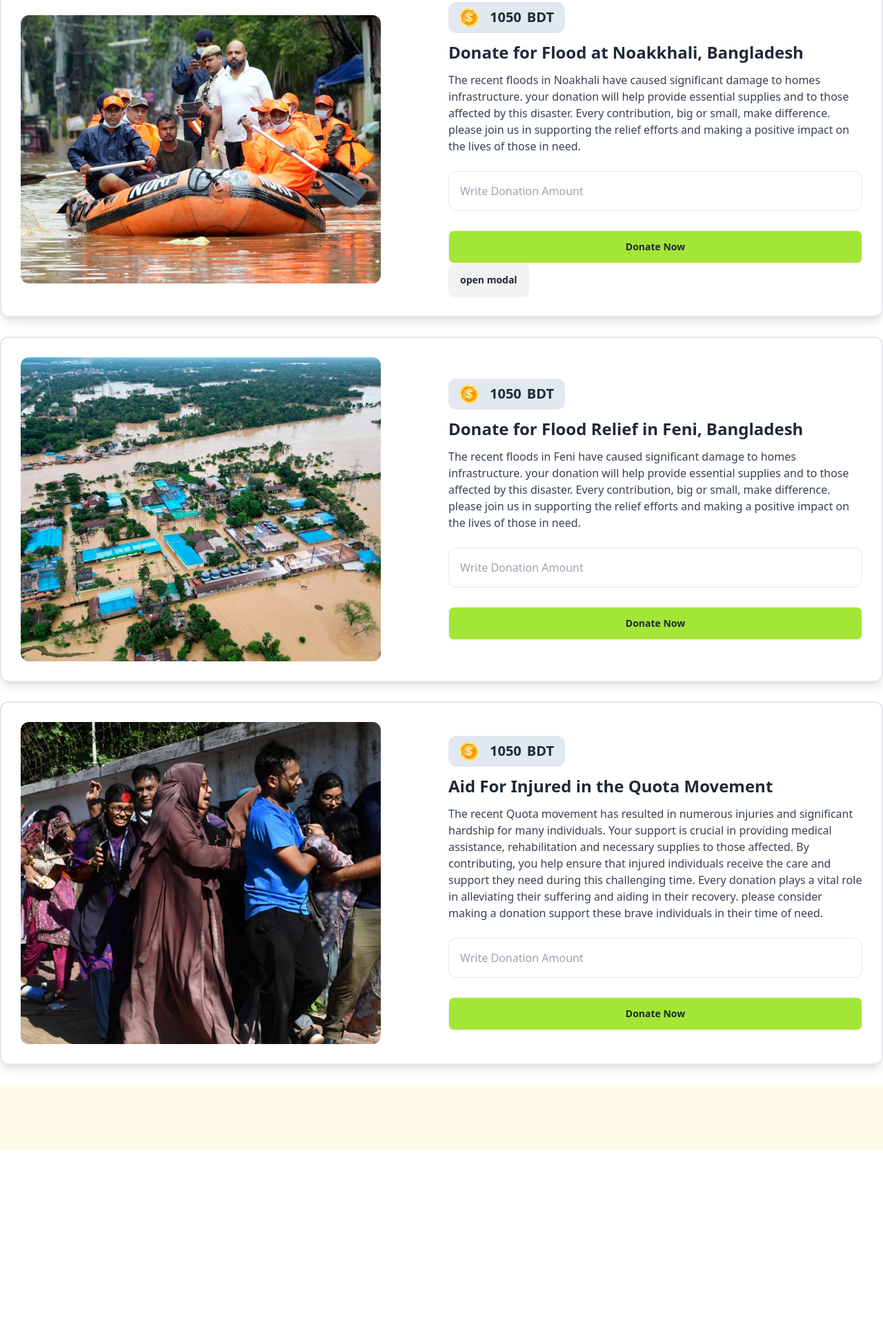
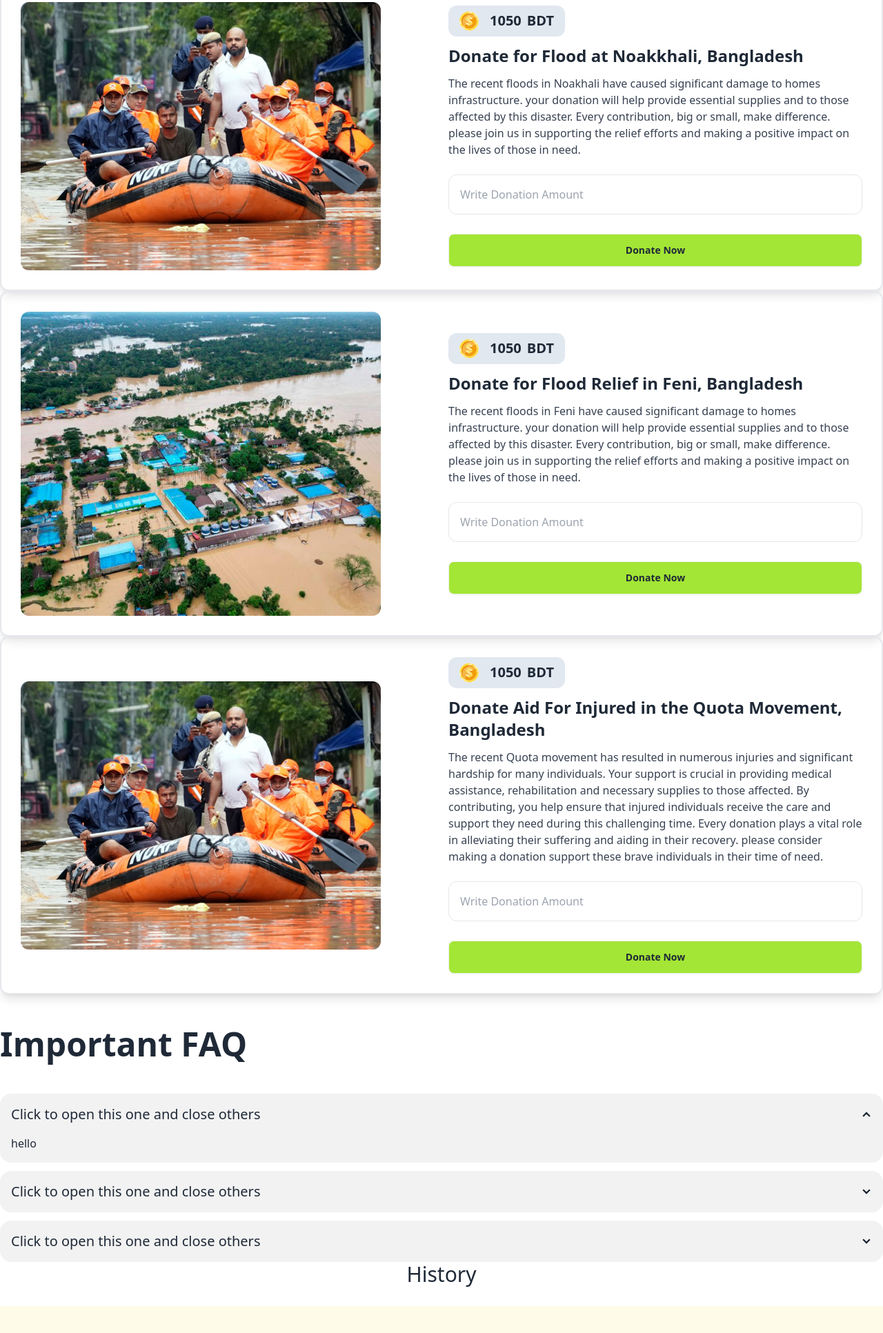
Before and after one commit to riadahmed1/B10A5-DOM-Quest-Build-and-Manipulate, a plain HTML site: page index.html in a window 1280 px wide. Shown: the part 275-2208 px from the top of the page at 69% size. Before the commit the page ends 1943 px from the top, so only its background shows below. Drawn offline with nearby package versions, Linux system fonts and the light colour scheme.

Commit message:
added card information and updating js

```diff
--- a/index.html
+++ b/index.html
@@ -17,9 +17,12 @@
       <div class="bg-yellow-300 bg-opacity-10 h-24 p-7">
         <div class="flex justify-between">
           <div class="">
-            <a class="btn bg-lime-400 border border-slate-400 shadow-lg px-9"
-              >Blog</a
+            <button
+              id="show-blog-section"
+              class="btn bg-lime-400 border border-slate-400 shadow-lg px-9"
             >
+              Blog
+            </button>
           </div>
           <div class="flex">
             <img class="size-8 mr-3" src="./assets/logo.png" alt="" />
@@ -27,7 +30,7 @@
           </div>
           <div class="flex">
             <img class="mr-3 size-9" src="./assets/coin.png" alt="" />
-            <div class="stat-value text-2xl">10500</div>
+            <div id="account-balance" class="stat-value text-2xl">10500</div>
             <h1 class="ml-3 text-2xl font-bold">BDT</h1>
           </div>
         </div>
@@ -48,15 +51,103 @@
           History
         </button>
       </div>
-      <!-- Features Start -->
+      <!-- Features End -->
     </nav>
     <!-- navbar End -->
     <div class="divider"></div>
-    <main class="max-w-7xl mx-auto space-y-7">
+    <main class="items-center justify-center">
+      <!-- Card for Donation Start -->
+      <div id="donate-section">
         <!-- Card 1 -->
         <div
-        id="donate-section"
-        class="Card-01 max-w-7xl lg:flex items-center justify-center mx-auto border-2 rounded-xl shadow-lg p-7 gap-5"
+          class="Card max-w-7xl lg:flex items-center justify-center mx-auto border-2 rounded-xl shadow-lg p-7 gap-5"
+        >
+          <div class="w-1/2">
+            <img class="" src="./assets/noakhali.png" alt="" />
+          </div>
+          <div class="w-1/2">
+            <button class="flex gap-2 bg-slate-200 py-2 px-4 rounded-xl w-auto">
+              <img src="./assets/coin.png" alt="" />
+              <div id="card1-total-donation" class="stat-value text-xl ml-2">
+                1050
+              </div>
+              <h1 class="text-xl font-bold">BDT</h1>
+            </button>
+            <h1 id="donate-noakhali-title" class="my-3 font-extrabold text-2xl">
+              Donate
+              <span id="noakhali-title"
+                >for Flood at Noakkhali, Bangladesh</span
+              >
+            </h1>
+            <p class="text-gray-700 my-3">
+              The recent floods in Noakhali have caused significant damage to
+              homes infrastructure. your donation will help provide essential
+              supplies and to those affected by this disaster. Every
+              contribution, big or small, make difference. please join us in
+              supporting the relief efforts and making a positive impact on the
+              lives of those in need.
+            </p>
+            <input
+              id="input-1"
+              class="p-4 w-full my-3 bg-white border rounded-xl"
+              type="text"
+              placeholder="Write Donation Amount"
+            />
+            <br />
+            <button
+              id="btn-donate-money"
+              class="btn mt-4 bg-lime-400 w-full font-extrabold"
+            >
+              Donate Now
+            </button>
+          </div>
+        </div>
+
+        <!-- Card 2 -->
+        <div
+          class="Card max-w-7xl lg:flex items-center justify-center mx-auto border-2 rounded-xl shadow-lg p-7 gap-5"
+        >
+          <div class="w-1/2">
+            <img class="" src="./assets/feni.png" alt="" />
+          </div>
+          <div class="w-1/2">
+            <button class="flex gap-2 bg-slate-200 py-2 px-4 rounded-xl w-auto">
+              <img src="./assets/coin.png" alt="" />
+              <div id="card1-donation-till-now" class="stat-value text-xl ml-2">
+                1050
+              </div>
+              <h1 class="text-xl font-bold">BDT</h1>
+            </button>
+            <h1 id="donate-noakhali-title" class="my-3 font-extrabold text-2xl">
+              Donate
+              <span id="noakhali-title"
+                >for Flood Relief in Feni, Bangladesh</span
+              >
+            </h1>
+            <p class="text-gray-700 my-3">
+              The recent floods in Feni have caused significant damage to homes infrastructure. your donation will help provide essential supplies and to those affected by this disaster. Every contribution, big or small, make difference. please join us in supporting the relief efforts and making a positive impact on the lives of those in need.
+            </p>
+            <input
+              id="input-2"
+              class="p-4 w-full my-3 bg-white border rounded-xl"
+              type="text"
+              placeholder="Write Donation Amount"
+            />
+            <br />
+            <div>
+              <button
+                id="btn-donate-money"
+                class="btn mt-4 bg-lime-400 w-full font-extrabold"
+              >
+                Donate Now
+              </button>
+            </div>
+          </div>
+        </div>
+
+        <!-- Card 3 -->
+        <div
+          class="Card max-w-7xl lg:flex items-center justify-center mx-auto border-2 rounded-xl shadow-lg p-7 gap-5"
         >
           <div class="w-1/2">
             <img class="" src="./assets/noakhali.png" alt="" />
@@ -71,40 +162,81 @@
             </button>
             <h1 id="donate-noakhali-title" class="my-3 font-extrabold text-2xl">
               Donate
-            <span id="noakhali-title">for Flood at Noakkhali, Bangladesh</span>
+              <span id="noakhali-title"
+                >Aid For Injured in the Quota Movement, Bangladesh</span
+              >
             </h1>
             <p class="text-gray-700 my-3">
-            The recent floods in Noakhali have caused significant damage to
-            homes infrastructure. your donation will help provide essential
-            supplies and to those affected by this disaster. Every contribution,
-            big or small, make difference. please join us in supporting the
-            relief efforts and making a positive impact on the lives of those in
-            need.
+              The recent Quota movement has resulted in numerous injuries and significant hardship for many individuals. Your support is crucial in providing medical assistance, rehabilitation and necessary supplies to those affected. By contributing, you help ensure that injured individuals receive the care and support they need during this challenging time. Every donation plays a vital role in alleviating their suffering and aiding in their recovery. please consider making a donation support these brave individuals in their time of need.
             </p>
             <input
-            id="input-donate-money"
+              id="input-3"
               class="p-4 w-full my-3 bg-white border rounded-xl"
               type="text"
               placeholder="Write Donation Amount"
             />
             <br />
+            <div>
               <button
                 id="btn-donate-money"
                 class="btn mt-4 bg-lime-400 w-full font-extrabold"
               >
                 Donate Now
               </button>
-          <!-- Open the modal using ID.showModal() method -->
-          <button class="btn" onclick="my_modal_5.showModal()">
-            open modal
-          </button>
+            </div>
+          </div>
+        </div>
+      </div>
+      <!-- Card for Donation End -->
+
+      <!-- FAQ Accordion Start -->
+      <div id="blog-section">
+        <h1 class="text-5xl font-extrabold my-12">Important FAQ</h1>
+        <div class="space-y-3">
+          <div class="collapse collapse-arrow bg-base-200">
+            <input type="radio" name="my-accordion-2" checked="checked" />
+            <div class="collapse-title text-xl font-medium">
+              Click to open this one and close others
+            </div>
+            <div class="collapse-content">
+              <p>hello</p>
+            </div>
+          </div>
+          <div class="collapse collapse-arrow bg-base-200">
+            <input type="radio" name="my-accordion-2" />
+            <div class="collapse-title text-xl font-medium">
+              Click to open this one and close others
+            </div>
+            <div class="collapse-content">
+              <p>hello</p>
+            </div>
+          </div>
+          <div class="collapse collapse-arrow bg-base-200">
+            <input type="radio" name="my-accordion-2" />
+            <div class="collapse-title text-xl font-medium">
+              Click to open this one and close others
+            </div>
+            <div class="collapse-content">
+              <p>hello</p>
+            </div>
+          </div>
+        </div>
+      </div>
+      <!-- FAQ Accordion End -->
+
+      <!-- History Start -->
+      <div id="history-section">
+        <h2 class="text-3xl text-center">History</h2>
+        <div id="history-container" class="space-y-3"></div>
+      </div>
+      <!-- History End -->
+    </main>
+
     <dialog id="my_modal_5" class="modal modal-bottom sm:modal-middle">
       <div class="modal-box">
         <h1 class="text-lg font-bold flex justify-center">Congrats!</h1>
-              <img class="mx-auto mt-3" src="./assets/coin.png" alt="">
-              <p class="py-4 flex justify-center">
-                You Have Donated for Humankind
-              </p>
+        <img class="mx-auto mt-3" src="./assets/coin.png" alt="" />
+        <p class="py-4 flex justify-center">You Have Donated for Humankind</p>
         <h3 class="flex justify-center">Successfully</h3>
         <div class="modal-action">
           <form method="dialog" class="mx-auto">
@@ -114,90 +246,7 @@
         </div>
       </div>
     </dialog>
-        </div>
-      </div>
 
-      <!-- Card 2 -->
-      <div
-        class="Card-01 max-w-7xl lg:flex items-center justify-center mx-auto border-2 rounded-xl shadow-lg p-7 gap-5"
-      >
-        <div class="w-1/2">
-          <img class="" src="./assets/feni.png" alt="" />
-        </div>
-        <div class="w-1/2">
-          <button class="flex gap-2 bg-slate-200 py-2 px-4 rounded-xl w-auto">
-            <img src="./assets/coin.png" alt="" />
-            <div class="stat-value text-xl ml-2">1050</div>
-            <h1 class="text-xl font-bold">BDT</h1>
-          </button>
-          <h1 class="my-3 font-extrabold text-2xl">
-            Donate for Flood Relief in Feni, Bangladesh
-          </h1>
-          <p class="text-gray-700 my-3">
-            The recent floods in Feni have caused significant damage to homes
-            infrastructure. your donation will help provide essential supplies
-            and to those affected by this disaster. Every contribution, big or
-            small, make difference. please join us in supporting the relief
-            efforts and making a positive impact on the lives of those in need.
-          </p>
-          <input
-            class="p-4 w-full my-3 bg-white border rounded-xl"
-            type="text"
-            placeholder="Write Donation Amount"
-          />
-          <br />
-          <a class="btn mt-4 bg-lime-400 w-full font-extrabold" href="">
-            Donate Now</a
-          >
-        </div>
-      </div>
-
-      <!-- Card 3 -->
-      <div
-        class="Card-01 max-w-7xl lg:flex items-center justify-center mx-auto border-2 rounded-xl shadow-lg p-7 gap-5"
-      >
-        <div class="w-1/2">
-          <img class="" src="./assets/quota-protest.png" alt="" />
-        </div>
-        <div class="w-1/2">
-          <button class="flex gap-2 bg-slate-200 py-2 px-4 rounded-xl w-auto">
-            <img src="./assets/coin.png" alt="" />
-            <div class="stat-value text-xl ml-2">1050</div>
-            <h1 class="text-xl font-bold">BDT</h1>
-          </button>
-          <h1 class="my-3 font-extrabold text-2xl">
-            Aid For Injured in the Quota Movement
-          </h1>
-          <p class="text-gray-700 my-3">
-            The recent Quota movement has resulted in numerous injuries and
-            significant hardship for many individuals. Your support is crucial
-            in providing medical assistance, rehabilitation and necessary
-            supplies to those affected. By contributing, you help ensure that
-            injured individuals receive the care and support they need during
-            this challenging time. Every donation plays a vital role in
-            alleviating their suffering and aiding in their recovery. please
-            consider making a donation support these brave individuals in their
-            time of need.
-          </p>
-          <input
-            class="p-4 w-full my-3 bg-white border rounded-xl"
-            type="text"
-            placeholder="Write Donation Amount"
-          />
-          <br />
-          <a class="btn mt-4 bg-lime-400 w-full font-extrabold" href="">
-            Donate Now</a
-          >
-        </div>
-      </div>
-
-      <!-- History Start -->
-      <div id="history-section" class="hidden">
-        <h2 class="text-3xl text-center">History</h2>
-        <div id="history-container" class="space-y-3"></div>
-      </div>
-      <!-- History End -->
-    </main>
     <footer class="mt-7">
       <div class="h-24 bg-yellow-50"></div>
     </footer>
```
Also changed, not shown: js/Features.js (+7 -2 lines), js/common.js (+19 -6 lines), js/donation.js (+9 -5 lines), 1 other file. Lines whose indentation alone changed are shown as unchanged.
